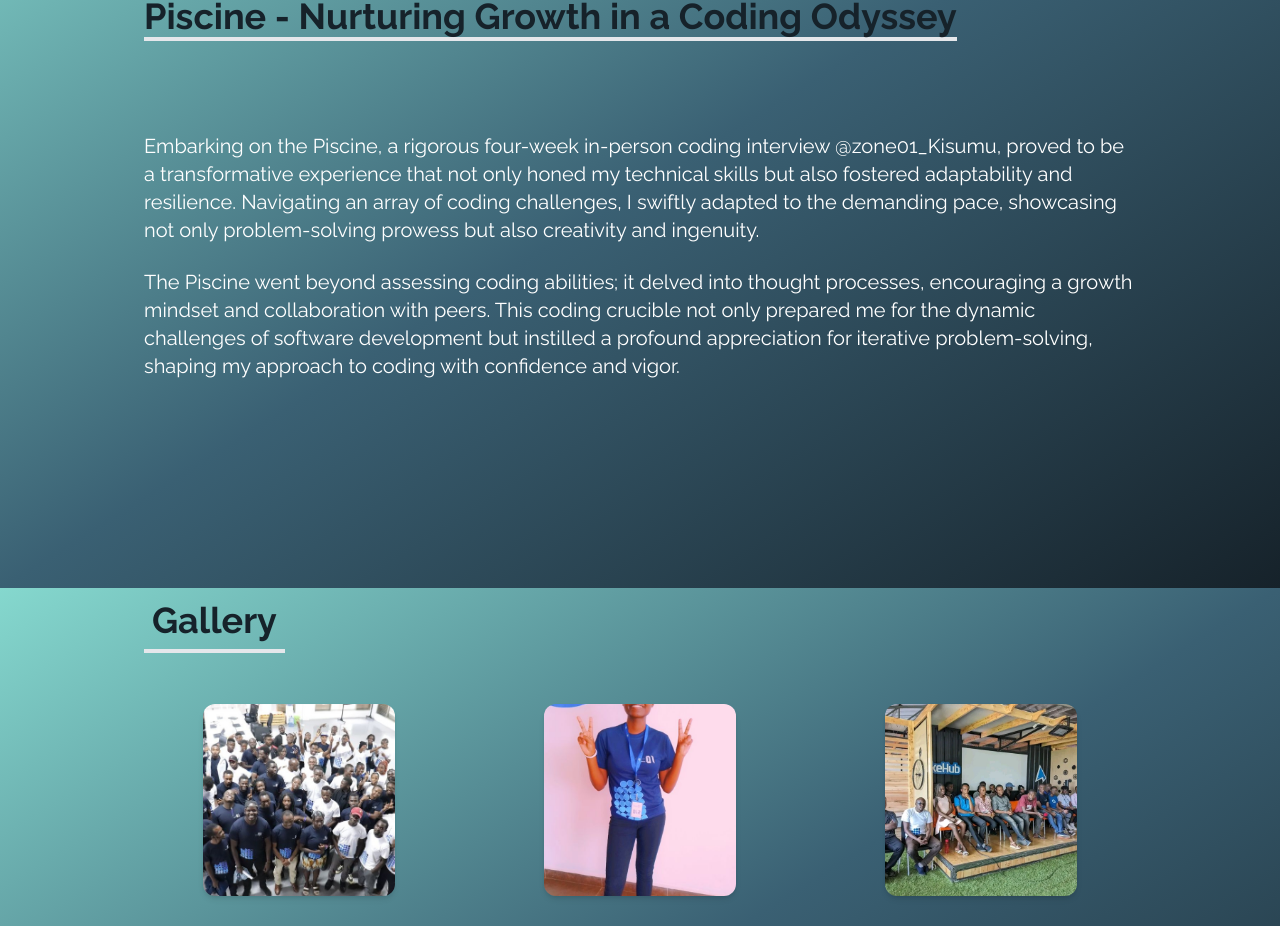
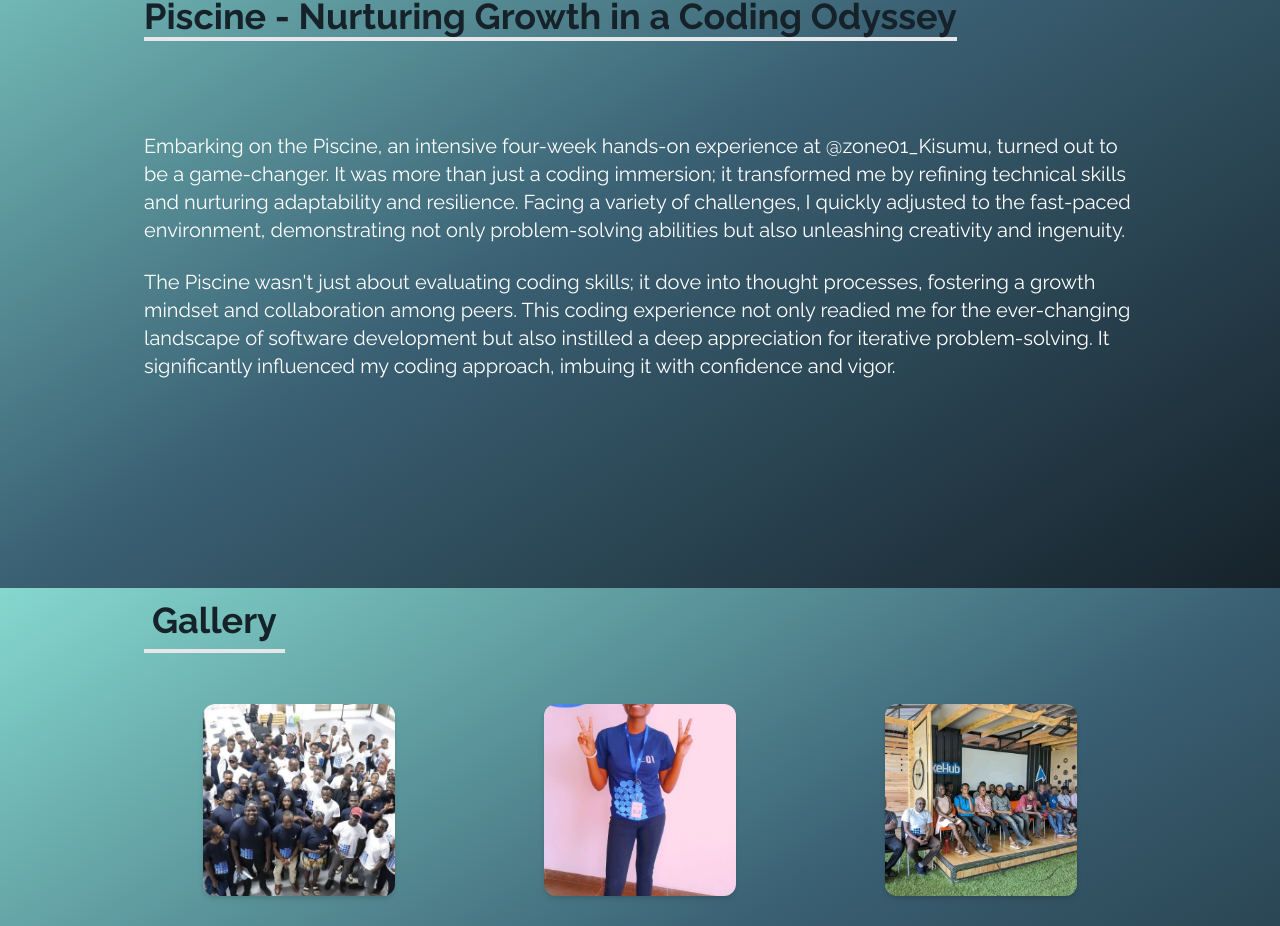
Before and after one commit to Cherrypick14/sleek_portfolio, a React (Create React App) app: page / in a window 1280 px wide. Shown: the part 1012-1938 px from the top of the page. Built offline with nearby package versions, Linux system fonts and the light colour scheme.

Commit message:
change a few context of the piscine

```diff
--- a/src/components/piscine/piscine.jsx
+++ b/src/components/piscine/piscine.jsx
@@ -8,11 +8,11 @@ const Piscine = () => {
                 <h2 className='font-bold text-4xl border-b-4 inline text-[#16222A] '>Piscine - Nurturing Growth in a Coding Odyssey</h2>
             </div>
             <p className=' md:text-xl  md:mt-20 text-white'>
-            Embarking on the Piscine, a rigorous four-week in-person coding interview @zone01_Kisumu, proved to be a transformative experience that not only honed my technical skills but also fostered adaptability and resilience. Navigating an array of coding challenges, I swiftly adapted to the demanding pace, showcasing not only problem-solving prowess but also creativity and ingenuity.
+            Embarking on the Piscine, an intensive four-week hands-on experience at @zone01_Kisumu, turned out to be a game-changer. It was more than just a coding immersion; it transformed me by refining technical skills and nurturing adaptability and resilience. Facing a variety of challenges, I quickly adjusted to the fast-paced environment, demonstrating not only problem-solving abilities but also unleashing creativity and ingenuity.
             </p>
             <br/>
             <p className='md:text-xl text-white '>
-            The Piscine went beyond assessing coding abilities; it delved into thought processes, encouraging a growth mindset and collaboration with peers. This coding crucible not only prepared me for the dynamic challenges of software development but instilled a profound appreciation for iterative problem-solving, shaping my approach to coding with confidence and vigor.
+            The Piscine wasn't just about evaluating coding skills; it dove into thought processes, fostering a growth mindset and collaboration among peers. This coding experience not only readied me for the ever-changing landscape of software development but also instilled a deep appreciation for iterative problem-solving. It significantly influenced my coding approach, imbuing it with confidence and vigor.
             </p>
         </div>
     </div>
```
